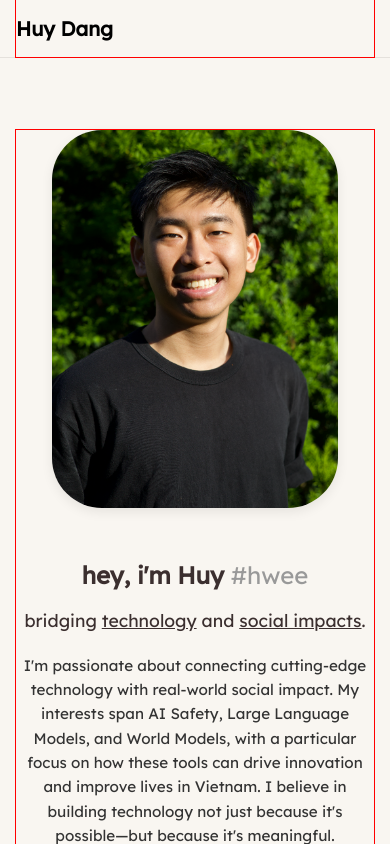
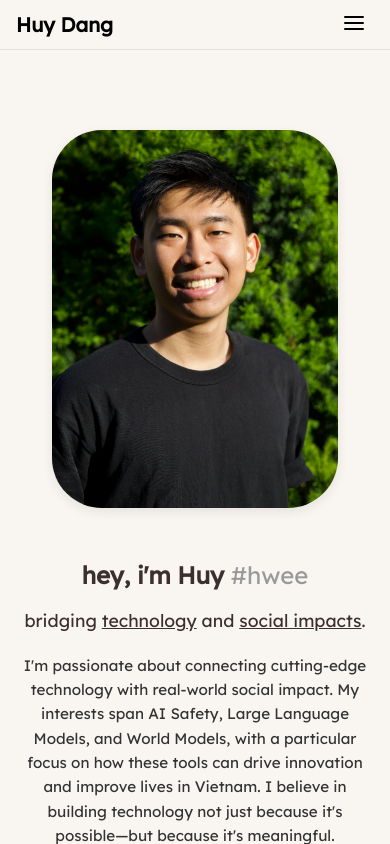
Before and after one commit to huyxdang/personal-website, a React (Create React App) app: page / in a window 390 px wide. Built offline with nearby package versions, Linux system fonts and the light colour scheme.

Commit message:
hamburger menu fixed

```diff
--- a/package.json
+++ b/package.json
@@ -11,6 +11,7 @@
     "gh-pages": "^6.3.0",
     "react": "^19.1.0",
     "react-dom": "^19.1.0",
+    "react-icons": "^5.5.0",
     "react-router-dom": "^7.5.3",
     "react-scripts": "5.0.1",
     "react-scroll": "^1.9.3",
--- a/src/components/Blog.js
+++ b/src/components/Blog.js
@@ -23,7 +23,7 @@ function Blog(){
           display: "flex",
           justifyContent: "center",
           width: "100%",
-          outline: "1px solid red" // RED OUTLINE
+          // outline: "1px solid red" // RED OUTLINE
         }}>
         <h1>Blog coming soon!</h1>
       </div>
--- a/src/components/Footer.js
+++ b/src/components/Footer.js
@@ -6,11 +6,12 @@ function Footer() {
 
   return (
     <footer style={{
-      width: "100%",
+      backgroundColor: "#f9f6f1",
       borderTop: "1px solid rgba(59, 47, 47, 0.1)",
       fontFamily: "'Lexend Deca', sans-serif",
       color: "#3b2f2f",
       marginTop: "auto",
+      padding: "1.2rem 0",
     }}>
       <Container>
       <div style={{
@@ -19,7 +20,7 @@ function Footer() {
         flexDirection: "column",
         alignItems: "center",
         textAlign: "center",
-        outline: "1px solid red",
+        // outline: "1px solid red",
       }}>
         {/* Social Media Links */}
         <div style={{
--- a/src/components/Main.js
+++ b/src/components/Main.js
@@ -70,7 +70,7 @@ function About() {
             width: "100%",
             gap: isMobile ? "2rem" : "3rem",
             textAlign: isMobile ? "center" : "left",
-            outline: "1px solid red", // RED OUTLINE for debugging
+            // outline: "1px solid red", // RED OUTLINE for debugging
           }}
         >
           {/* Left: Image */}
--- a/src/components/NavBar.js
+++ b/src/components/NavBar.js
@@ -1,4 +1,5 @@
 import React, { useState, useEffect, useRef } from "react";
+import { FiMenu, FiX } from "react-icons/fi";
 import { Link, useLocation } from "react-router-dom";
 import Container from "./Container";
 
@@ -34,7 +35,7 @@ function Navbar() {
   // Handle scroll for navbar styling
   useEffect(() => {
     const handleScroll = () => {
-      setScrolled(window.scrollY > 20);
+      setScrolled(window.scrollY > 1);
     };
 
     window.addEventListener("scroll", handleScroll);
@@ -72,7 +73,7 @@ function Navbar() {
       style={{
         position: "fixed",
         width: "100%",
-        backgroundColor: scrolled ? "rgba(249, 246, 241, 0.95)" : "transparent",
+        backgroundColor: scrolled ? "lightcoral" : "rgba(249, 246, 241, 0.95)",
         backdropFilter: scrolled ? "blur(8px)" : "none",
         transition: "all 0.3s ease",
         boxShadow: scrolled ? "0 2px 10px rgba(0, 0, 0, 0.05)" : "none",
@@ -89,18 +90,19 @@ function Navbar() {
             alignItems: "center",
             width: "100%",
             padding: isMobile
-              ? scrolled
-                ? "0.5rem 0"
-                : "1rem 0"
+              ? "0.2rem 0"
               : scrolled
-              ? "0.5rem 0"
-              : "1.5rem 0",
-            outline: "1px solid red" // RED OUTLINE for debugging
+                ? "0.2rem 0"
+                : "1rem 0",
+            // outline: "1px solid red" // RED OUTLINE for debugging
           }}
         >
           {/* Logo or Brand Name */}
           <div
-            style={{ fontSize: isMobile ? "1.25rem" : "1.5rem", fontWeight: 600 }}
+            style={{
+              fontSize: isMobile ? "1.25rem" : "1.5rem",
+              fontWeight: 600,
+            }}
           >
             <Link
               to="/"
@@ -120,7 +122,14 @@ function Navbar() {
 
           {/* Desktop Nav Links */}
           {!isMobile && (
-            <div style={{ display: "flex", gap: "3rem", flexShrink: 1, overflow: "hidden" }}>
+            <div
+              style={{
+                display: "flex",
+                gap: "3rem",
+                flexShrink: 1,
+                overflow: "hidden",
+              }}
+            >
               {navItems.map((item) => (
                 <Link
                   key={item.name}
@@ -157,48 +166,15 @@ function Navbar() {
                 border: "none",
                 cursor: "pointer",
                 padding: "0.5rem",
-                display: "flex",
-                flexDirection: "column",
-                justifyContent: "space-between",
-                height: "20px",
                 zIndex: 1001,
               }}
               aria-label="Toggle navigation"
-              aria-expanded={menuOpen}
             >
-              <div
-                style={{
-                  width: "25px",
-                  height: "2px",
-                  backgroundColor: "#3b2f2f",
-                  transform: menuOpen
-                    ? "rotate(45deg) translate(5px, 6px)"
-                    : "none",
-                  transition: "transform 0.3s ease",
-                  marginBottom: menuOpen ? "0" : "6px",
-                }}
-              ></div>
-              <div
-                style={{
-                  width: "25px",
-                  height: "2px",
-                  backgroundColor: "#3b2f2f",
-                  opacity: menuOpen ? 0 : 1,
-                  transition: "opacity 0.3s ease",
-                  marginBottom: menuOpen ? "0" : "6px",
-                }}
-              ></div>
-              <div
-                style={{
-                  width: "25px",
-                  height: "2px",
-                  backgroundColor: "#3b2f2f",
-                  transform: menuOpen
-                    ? "rotate(-45deg) translate(5px, -6px)"
-                    : "none",
-                  transition: "transform 0.3s ease",
-                }}
-              ></div>
+              {menuOpen ? (
+                <FiX size={24} /> // ← close icon when open
+              ) : (
+                <FiMenu size={24} />
+              )}{" "}
             </button>
           )}
         </div>
```
Also changed, not shown: 2 other files (tests, documents, lock files or other folders).
